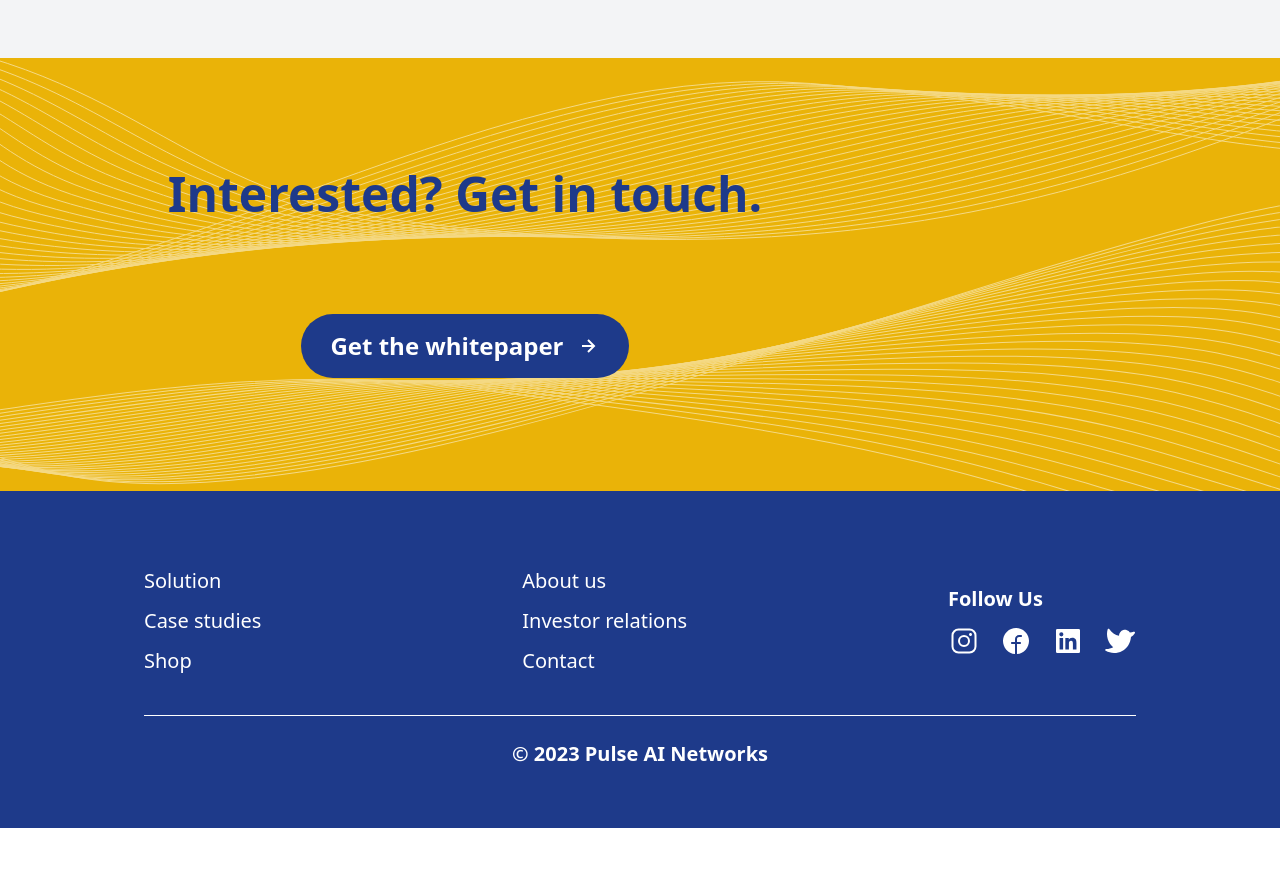
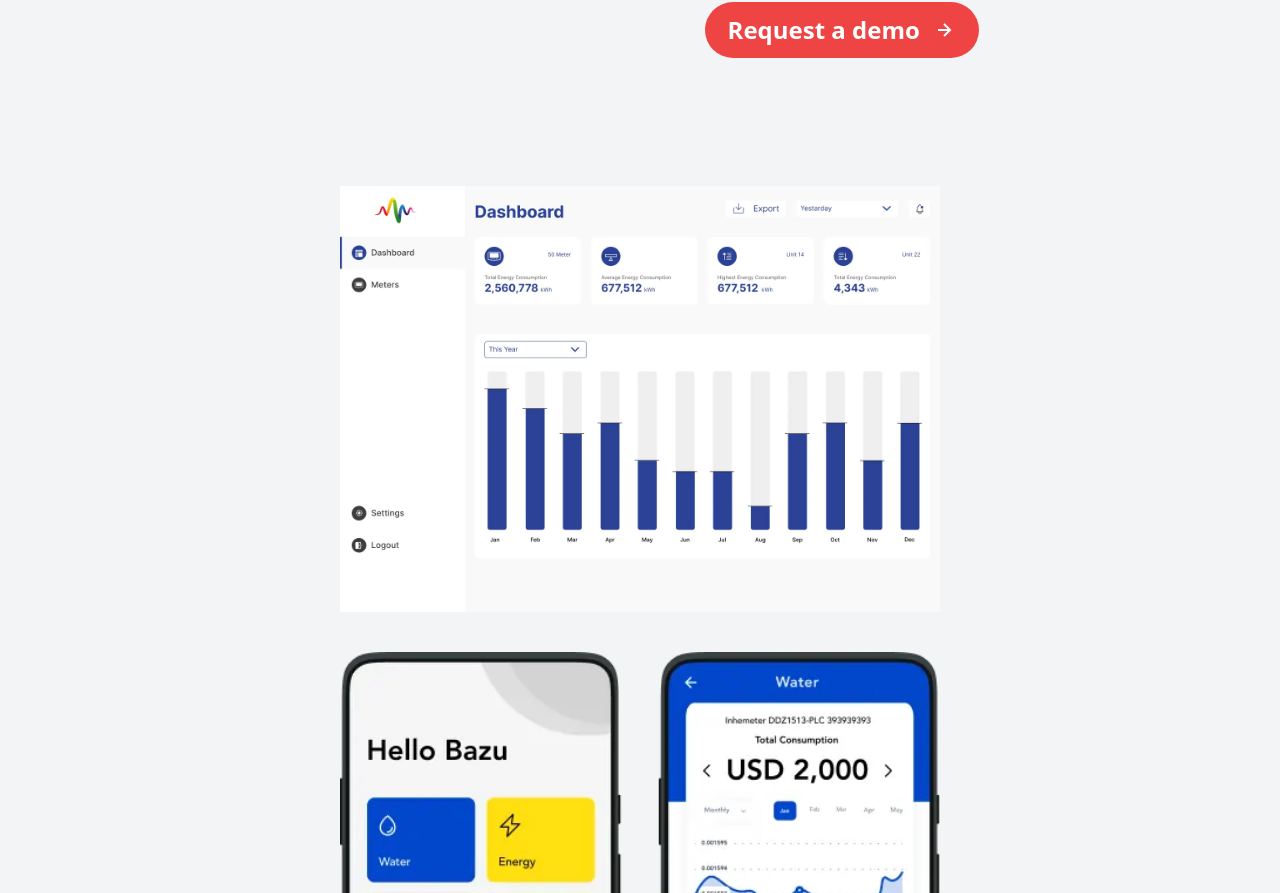
Before and after one commit to PhillipNzau/pulse-network, an Angular app: page /solutions in a window 1280 px wide. Shown: the part 1907-2800 px from the top of the page. Before the commit the page ends 2735 px from the top, so only its background shows below. Built offline with nearby package versions, Linux system fonts and the light colour scheme.

Commit message:
solutions fix

```diff
--- a/src/app/pages/solutions/solutions.component.html
+++ b/src/app/pages/solutions/solutions.component.html
@@ -44,7 +44,7 @@
 
   <!-- water utility -->
   <div
-    class="flex flex-col items-center justify-between gap-10 md:gap-8 md:flex-row"
+    class="flex flex-col items-center justify-between gap-10 md:gap-8 md:flex-row mb-10 md:mb-32"
   >
     <div class="text-blue-900">
       <h2 class="font-bold text-2xl md:text-5xl mb-6 md:mb-8">
@@ -126,6 +126,19 @@
         </div>
       </div>
     </div>
+    <div class="my-10 flex flex-col items-center space-y-10">
+      <img
+        class="md:w-[600px]"
+        src="../../../assets/imgs/dashboard.webp"
+        alt="dashboard"
+      />
+
+      <img
+        class="md:w-[600px]"
+        src="../../../assets/imgs/pulse-app.webp"
+        alt="app"
+      />
+    </div>
   </div>
 
   <!-- Cta -->
```
Also changed, not shown: src/assets/imgs/dashboard.webp (added).
